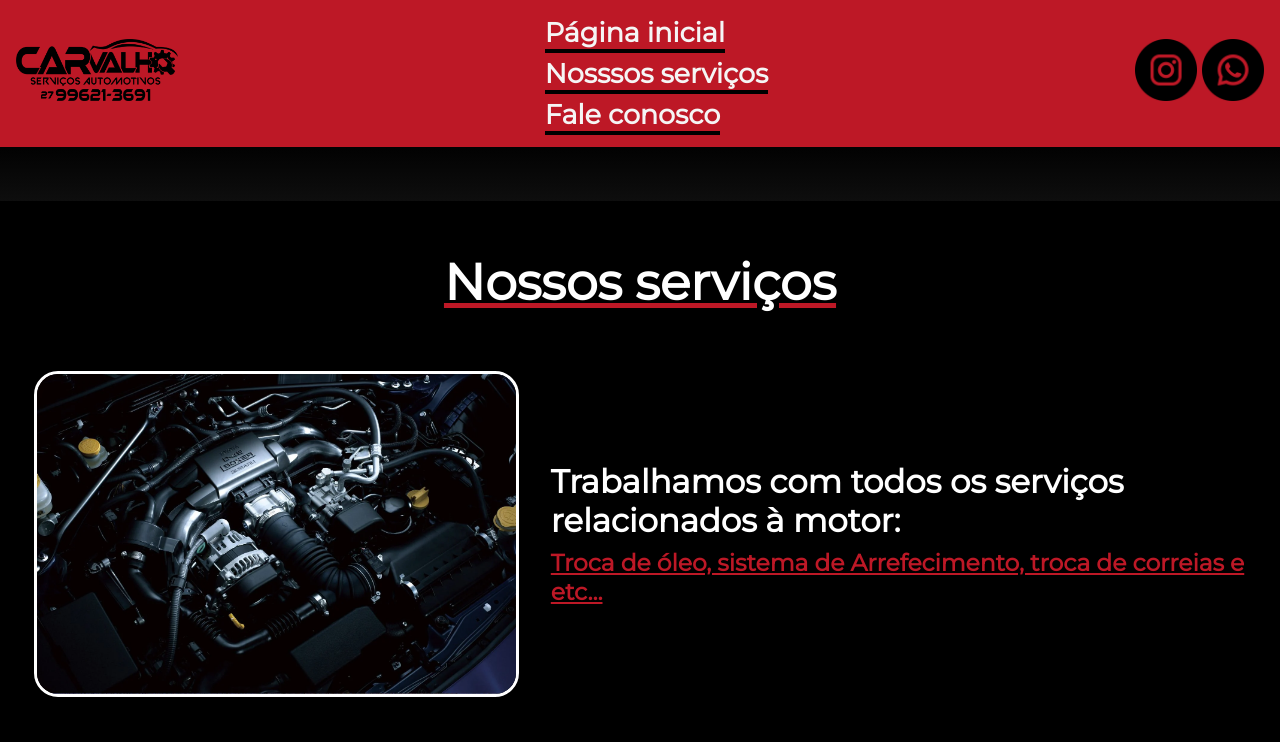
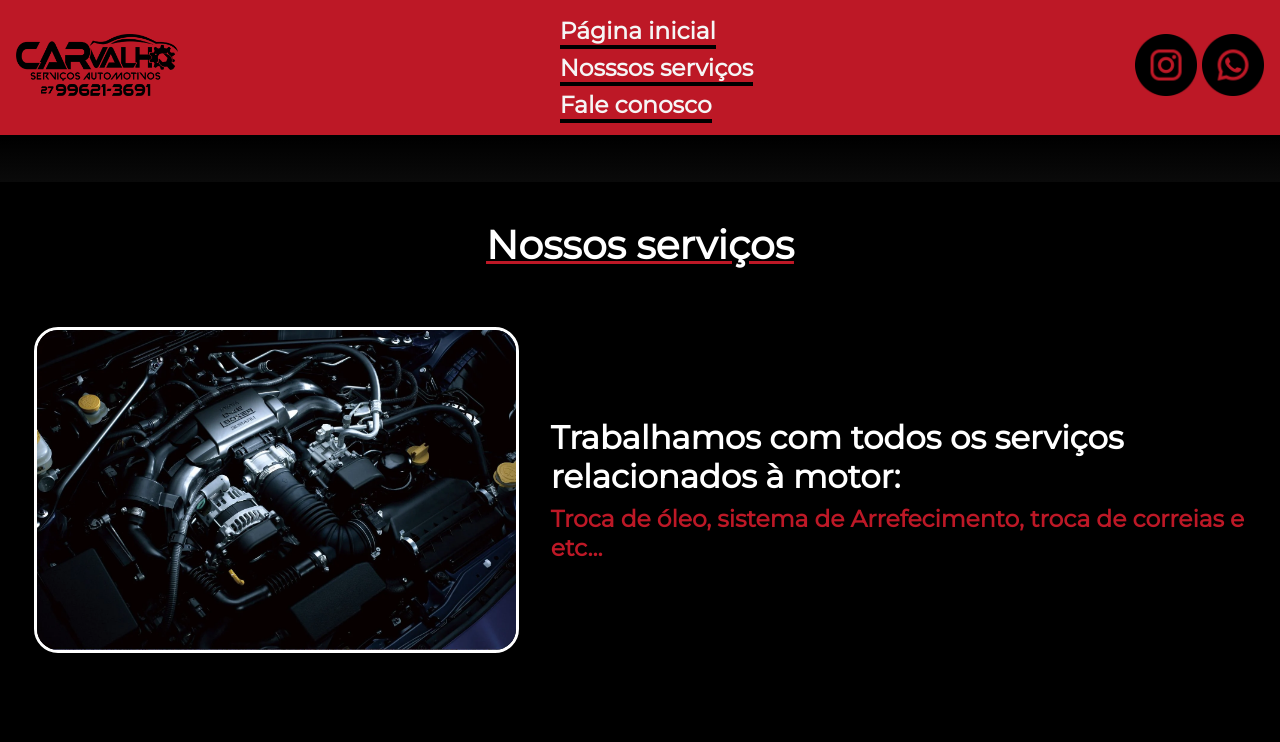
Before and after one commit to Pedrohcb21/oficina-carvalho-desafio-trilha-HTML-CSS, a plain HTML site: page Serviços.html in a window 1280 px wide. Shown: the top 742 px of the page. Drawn offline with Linux system fonts and the light colour scheme.

Commit message:
Alterações de font-size

```diff
--- a/css/header.css
+++ b/css/header.css
@@ -3,7 +3,7 @@ header {
     display: flex;
     justify-content: space-between;
     align-items: center;
-    font-size: 1.5em;
+    font-size: 1.3em;
     font-weight: bold;
     padding: 16px;
     margin-bottom: 2em;
--- a/css/servicos.css
+++ b/css/servicos.css
@@ -17,7 +17,7 @@
     text-align: center;
     color: #fff;
     text-decoration: underline #bd1826;
-    font-size: 2.8em;
+    font-size: 2.2em;
     font-weight: bolder;
 }
 
@@ -37,12 +37,10 @@
     color: #bd1826;
     font-size: 1.3em;
     font-weight: 600;
-    text-decoration: underline;
 }
 
 .btn-services h2 {
     color: #fff;
-    text-decoration: underline #bd1826;
 }
 
 .btn-services {
```
